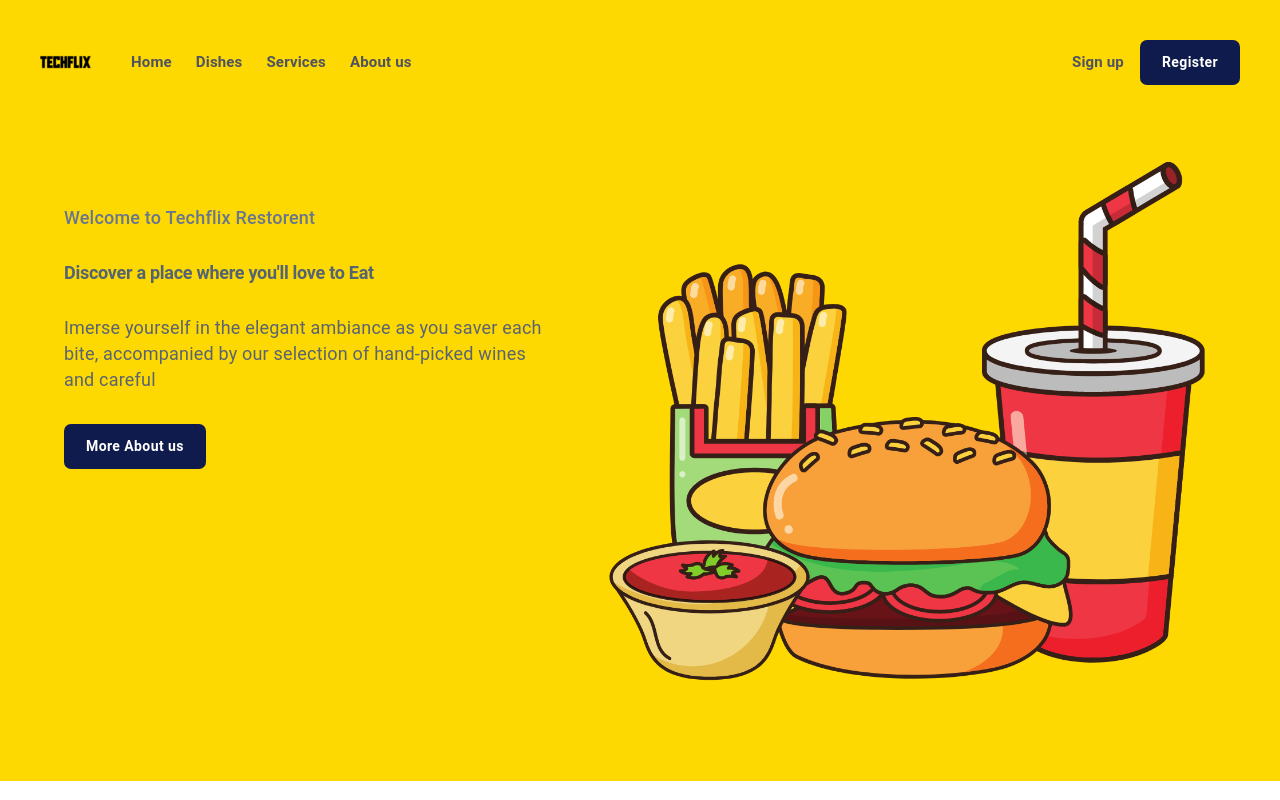
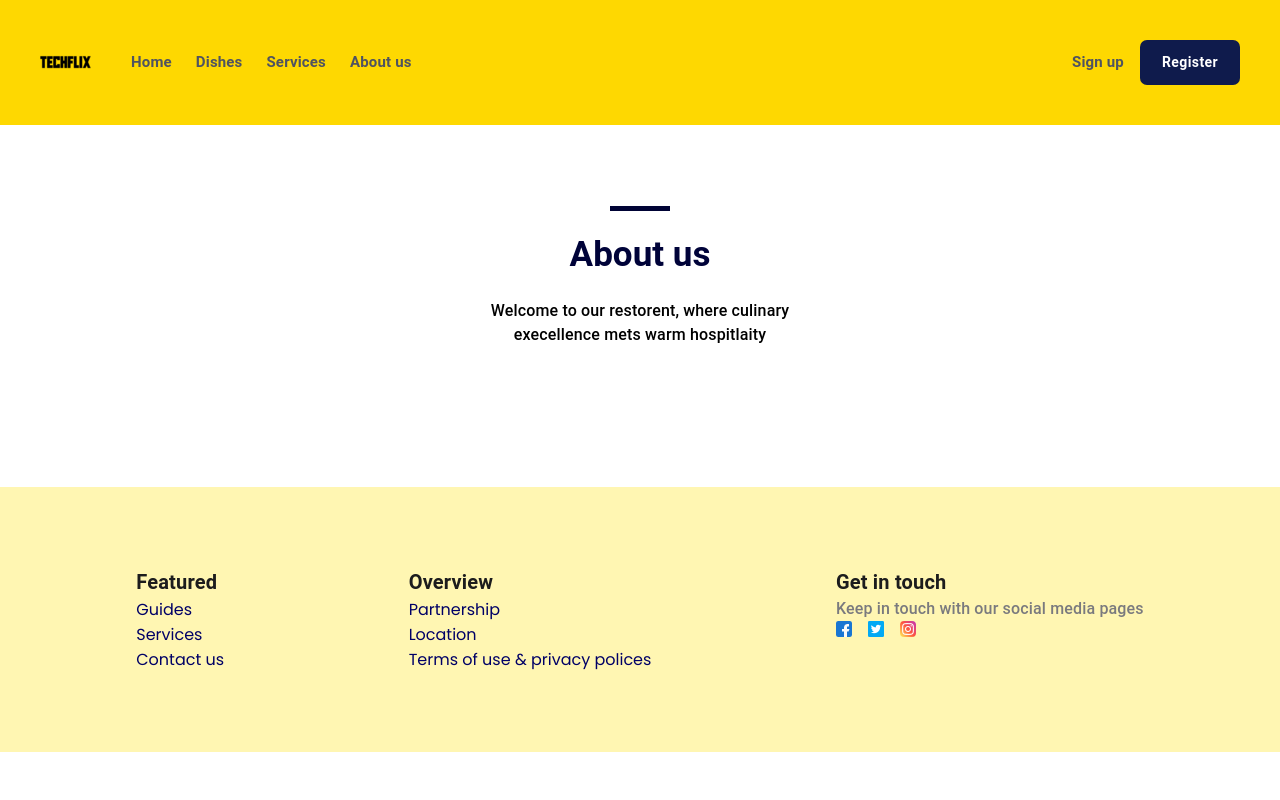
Before and after one commit to BaijuShanzz/restorent-app, a React (Create React App) app: page /about-us in a window 1280 px wide. Shown: the top 800 px of the page. Built offline with nearby package versions, Linux system fonts and the light colour scheme.

Commit message:
navigation completed

```diff
--- a/src/App.js
+++ b/src/App.js
@@ -1,20 +1,8 @@
-import Header from "./Components/Header/Header";
-import Welcome from "./Components/Pages/Welcome/Welcome";
-import Footer from "./Components/Footer/Footer";
-import Partner from "./Components/Pages/Partner/Partner";
-import Booking from "./Components/Pages/Booking/Booking";
-import Dishes from "./Components/Pages/Dishes/Dishes";
-import Ambience from "./Components/Pages/Ambience/Ambience";
+import LayoutRoutes from "./LayoutRoutes/LayourRoutes";
 function App() {
   return (
     <>
-      <Header/>
-      <Welcome/>
-      <Partner/>
-      <Booking />
-      <Dishes />
-      <Ambience />
-      <Footer />
+      <LayoutRoutes />
     </>
   );
 }
--- a/src/Components/Header/Header.jsx
+++ b/src/Components/Header/Header.jsx
@@ -8,10 +8,12 @@ import TemporaryDrawer from "../Sidebar/Sidebar";
 import CustomButton from "../CustomButton/CustomButton";
 import logoImg from "../../assets/logo.png";
 import MenuIcon from "@mui/icons-material/Menu";
-
+import {useNavigate} from "react-router-dom";
 
 
 function Header() {
+
+  const navigate = useNavigate();
   //  creating a state for drawer working open and close
   const [mobileMenu, setMobileMenu] = useState({
     left: false,
@@ -125,7 +127,7 @@ function Header() {
             {
               // iterting the nav links with help of map function
               navTitles.map((item, index) => (
-                <NavBarLink key={index} variant="body2">{item.display}</NavBarLink>
+                <NavBarLink key={index} variant="body2" onClick={()=>navigate(item.path)}>{item.display}</NavBarLink>
               ))
             }
           </NavBarLinksBox>
--- /dev/null
+++ b/src/Components/Pages/About/About.jsx
@@ -0,0 +1,46 @@
+import React from "react";
+import { Box, styled, Typography } from "@mui/material";
+
+function About() {
+  const CustomBox = styled(Box)(({ theme }) => ({
+    width: "30%",
+    [theme.breakpoints.down("md")]: {
+      width: "85%",
+    },
+  }));
+  return (
+    <>
+      <Box
+        sx={{
+          display: "flex",
+          flexDirection: "column",
+          justifyContent: "center",
+          alignItems: "center",
+          padding: "40px",
+          mt: "65px",
+          mb: "100px",
+        }}
+      >
+        <div
+          style={{
+            width: "5%",
+            height: "5px",
+            backgroundColor: "#000335",
+            margin: "0 auto",
+          }}
+        ></div>
+        <Typography
+          variant="h3"
+          sx={{ fontSize: "35px", fontWeight: "bold", color: "#000339", my: 3 }}
+        >
+          About us
+        </Typography>
+        <CustomBox>
+          <Typography sx={{fontSize: "16px", fontWeight: "500", color: "5A6473", textAlign: "center"}}>Welcome to our restorent, where culinary execellence mets warm hospitlaity</Typography>
+        </CustomBox>
+      </Box>
+    </>
+  );
+}
+
+export default About;
--- /dev/null
+++ b/src/Components/Pages/Delivery/Delivery.jsx
@@ -0,0 +1,50 @@
+import React from 'react'
+import {styled, Typography} from "@mui/material";
+import {Box,Container} from "@mui/material";
+import delivery from "../../../assets/DeliveryImg.png";
+import CustomButton from "../../CustomButton/CustomButton";
+function Delivery() {
+    const CustomContainer = styled(Container)(({theme}) => ({
+        backgroundColor : "#FED801",
+        height : "416px",
+        borderRadius: "15px",
+        display: "flex",
+        justifyContent : "space-around",
+        alignItems: "center",
+        [theme.breakpoints.down("md")]:{
+            height: "auto",
+            flexDirection : "column",
+            alignItems: "center",
+            padding: theme.spacing(3,3,0,3),
+            width: "90%",
+        },
+    }));
+
+    const CustomBox = styled(Box)(({theme})=>({
+        padding : theme.spacing(10,0,10,0),
+        margin : theme.spacing(0,2,0,2),
+        [theme.breakpoints.down("md")]:{
+            padding: "0",
+        },
+    }));
+  return (
+    <>
+    <CustomBox>
+        <CustomContainer>
+            <Box>
+                <Typography sx={{ fontSize: "35px", color: "white" , fontWeight: "700", fontFamily: "monospace"}}>Super Fast Home Delivery</Typography>
+                <Typography sx={{ fontSize: "16px", color: "000" , fontWeight: "800",my:3, fontFamily: "monospace"}}>Super Fast Home Delivery</Typography>
+                <CustomButton
+                backgroundColor="#fff"
+                color="#172757"
+                buttonText = "Order Now!!"
+                />
+            </Box>
+            <img src={delivery} alt="delivrey" style={{ maxWidth: "100%"}}/>
+        </CustomContainer>
+    </CustomBox>
+    </>
+  )
+}
+
+export default Delivery
--- /dev/null
+++ b/src/Components/Pages/Home/Home.jsx
@@ -0,0 +1,22 @@
+import React from 'react';
+import Welcome from '../Welcome/Welcome';
+import Partner from '../Partner/Partner';
+import Booking from '../Booking/Booking';
+import Dishes from '../Dishes/Dishes';
+import Ambience from '../Ambience/Ambience';
+import Delivery from '../Delivery/Delivery';
+
+function Home() {
+  return (
+    <>
+    <Welcome />
+    <Partner />
+    <Booking />
+    <Dishes />
+    <Ambience />
+    <Delivery />
+    </>
+  )
+}
+
+export default Home;
--- a/src/Components/Pages/Welcome/Welcome.jsx
+++ b/src/Components/Pages/Welcome/Welcome.jsx
@@ -43,7 +43,7 @@ function Welcome() {
                     }}>
                         Welcome to Techflix Restorent
                     </Typography>
-                    <Title variant="h1" sx={{fontSize: "18px", color: "#546473" , my:4}}>
+                    <Title variant="h1" sx={{fontSize: "38px", color: "white" , my:4}}>
                         Discover a place where you'll love to Eat
                     </Title>
                     <Typography variant="body2" sx={{fontSize: "18px", color: "#5A6473", my:4}}>
--- /dev/null
+++ b/src/LayoutRoutes/LayourRoutes.jsx
@@ -0,0 +1,24 @@
+import React from 'react'
+import {Routes,Route} from "react-router-dom";
+import Header from '../Components/Header/Header';
+import Footer from '../Components/Footer/Footer';
+import Home from '../Components/Pages/Home/Home';
+import Dishes from '../Components/Pages/Dishes/Dishes';
+import Booking from '../Components/Pages/Booking/Booking';
+import About from '../Components/Pages/About/About';
+function LayourRoutes() {
+  return (
+    <>
+    <Header />
+    <Routes>
+        <Route path='/' element={<Home/>}/>
+        <Route path='/dishes' element={<Dishes/>}/>
+        <Route path='/services' element={<Booking/>}/>
+        <Route path='/about-us' element={<About/>}/>
+    </Routes>
+    <Footer />
+    </>
+  )
+}
+
+export default LayourRoutes
--- a/src/index.js
+++ b/src/index.js
@@ -2,11 +2,14 @@ import React from 'react';
 import ReactDOM from 'react-dom/client';
 import './index.css';
 import App from './App';
-
+import {BrowserRouter} from "react-router-dom"
 
 const root = ReactDOM.createRoot(document.getElementById('root'));
 root.render(
+  <BrowserRouter>
   <React.StrictMode>
     <App />
   </React.StrictMode>
+  </BrowserRouter>
+
 );
```
